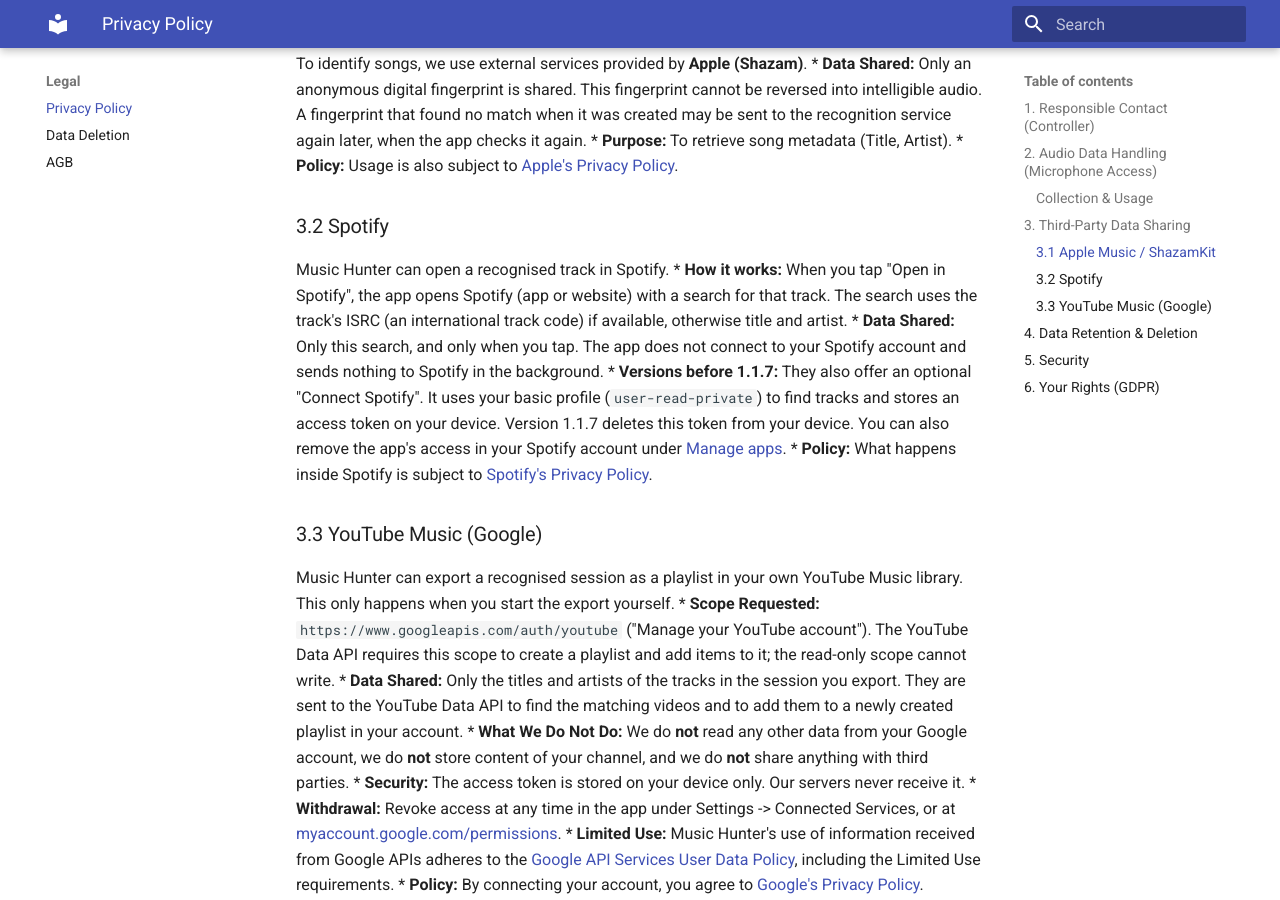
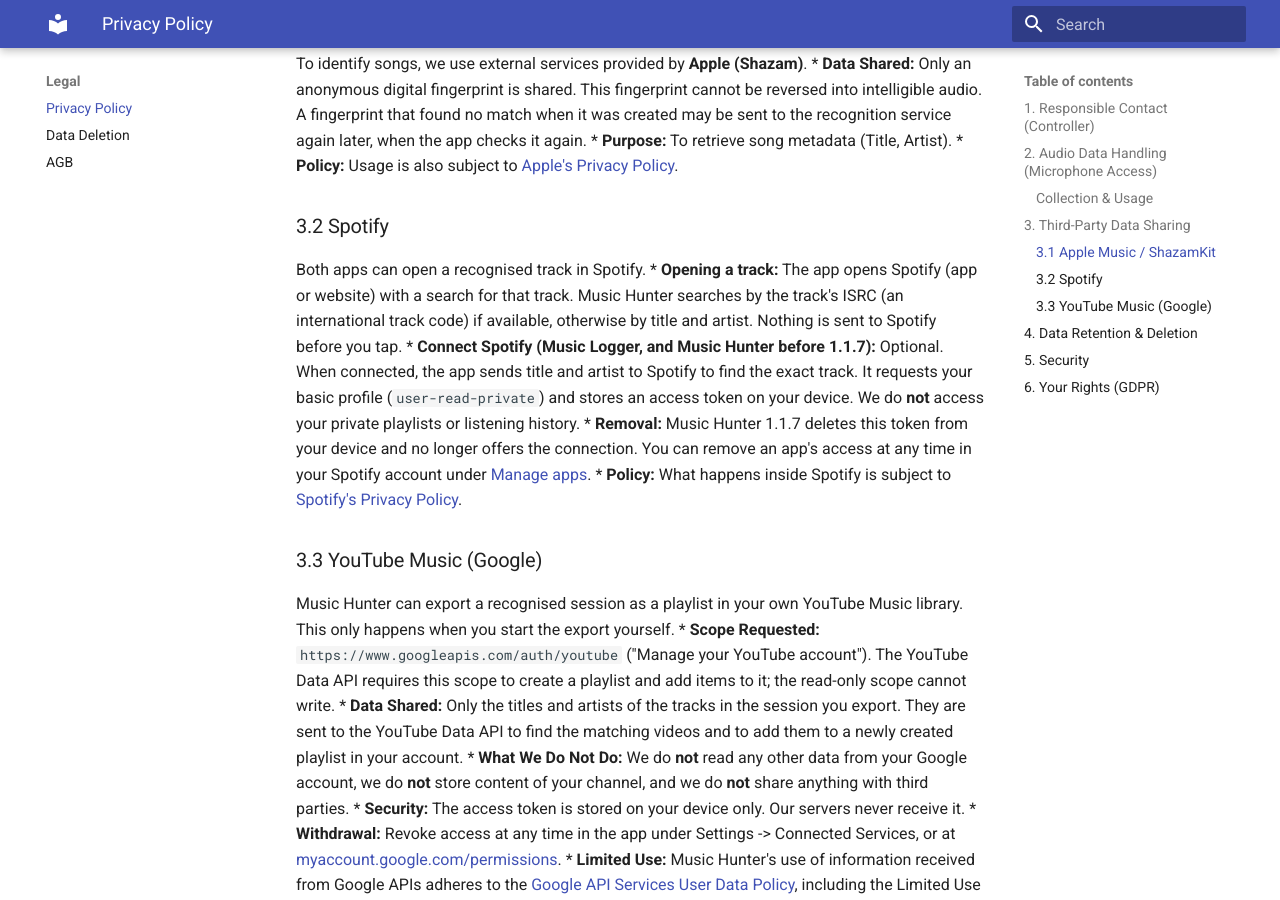
Before and after one commit to adn94/music-logger-docs, an MkDocs documentation site: the page built from docs/privacy-policy.md, in a window 1280 px wide and 900 px high, scrolled down 1311 px. Built offline with MkDocs 1.6.1 and Material for MkDocs 9.7.7, drawn with Linux system fonts in a browser that asks for light colours.

Commit message:
Datenschutz: Spotify-Abschnitt deckt Music Logger mit ab
Music Logger bietet "Connect Spotify" weiter an (Ahmet, 2026-11-01). Der Abschnitt trennt das Oeffnen per Suche (beide Apps) von der optionalen Verbindung (Music Logger und Music Hunter vor 1.1.7).

```diff
--- a/docs/privacy-policy.md
+++ b/docs/privacy-policy.md
@@ -30,10 +30,10 @@ To identify songs, we use external services provided by **Apple (Shazam)**.
 *   **Policy:** Usage is also subject to [Apple's Privacy Policy](https://www.apple.com/legal/privacy/en-ww/).
 
 ### 3.2 Spotify
-Music Hunter can open a recognised track in Spotify.
-*   **How it works:** When you tap "Open in Spotify", the app opens Spotify (app or website) with a search for that track. The search uses the track's ISRC (an international track code) if available, otherwise title and artist.
-*   **Data Shared:** Only this search, and only when you tap. The app does not connect to your Spotify account and sends nothing to Spotify in the background.
-*   **Versions before 1.1.7:** They also offer an optional "Connect Spotify". It uses your basic profile (`user-read-private`) to find tracks and stores an access token on your device. Version 1.1.7 deletes this token from your device. You can also remove the app's access in your Spotify account under [Manage apps](https://www.spotify.com/account/apps/).
+Both apps can open a recognised track in Spotify.
+*   **Opening a track:** The app opens Spotify (app or website) with a search for that track. Music Hunter searches by the track's ISRC (an international track code) if available, otherwise by title and artist. Nothing is sent to Spotify before you tap.
+*   **Connect Spotify (Music Logger, and Music Hunter before 1.1.7):** Optional. When connected, the app sends title and artist to Spotify to find the exact track. It requests your basic profile (`user-read-private`) and stores an access token on your device. We do **not** access your private playlists or listening history.
+*   **Removal:** Music Hunter 1.1.7 deletes this token from your device and no longer offers the connection. You can remove an app's access at any time in your Spotify account under [Manage apps](https://www.spotify.com/account/apps/).
 *   **Policy:** What happens inside Spotify is subject to [Spotify's Privacy Policy](https://www.spotify.com/legal/privacy-policy/).
 
 ### 3.3 YouTube Music (Google)
```
